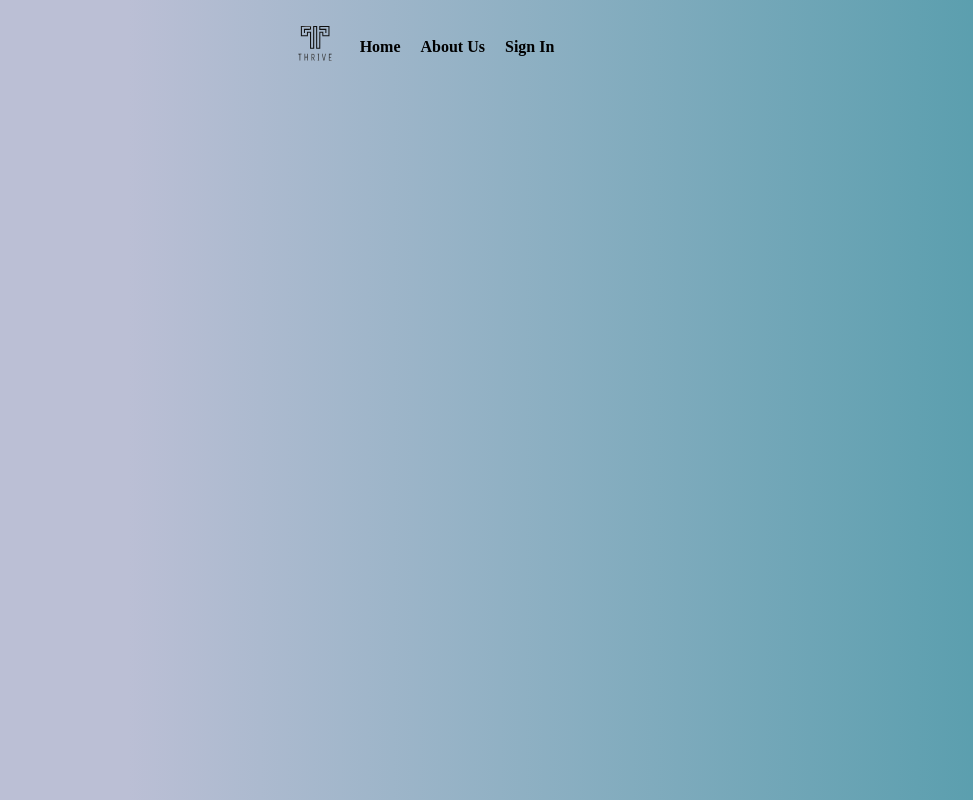
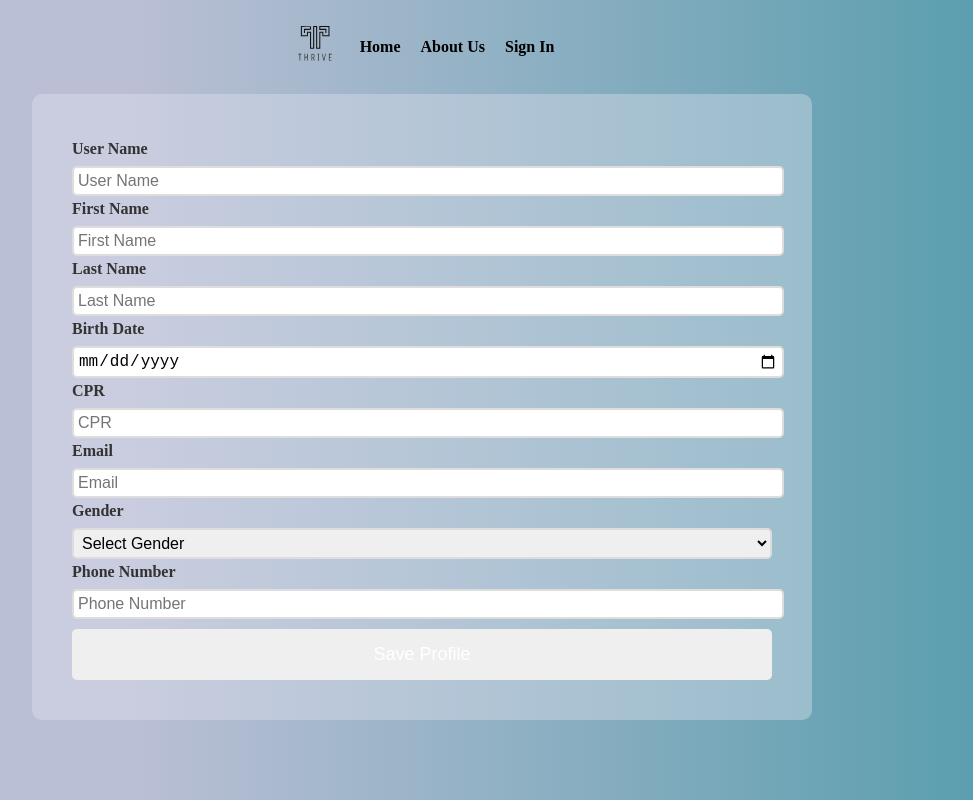
Before and after one commit to ZainabHussain20/Thrive-frontEnd, a React (Vite) app in the folder Thrive/: page /Profile/1/edit in a window 1280 px wide. Shown: the whole page, without its empty margins (218-1191 px from the left). Built offline with nearby package versions, Linux system fonts and the light colour scheme; no server answers.

Commit message:
finish the profile page

```diff
--- a/Thrive/src/App.jsx
+++ b/Thrive/src/App.jsx
@@ -11,6 +11,7 @@ import ProgramDetail from "./pages/ProgramDetail"
 import UpdatePassword from "./pages/UpdatePassword"
 import Reviews from "./components/Reviews"
 import AddProgram from "./components/AddProgram"
+import ProfileCard from "./components/ProfileCard"
 import { CheckSession } from "./services/Auth"
 import { useEffect, useState } from "react"
 
@@ -50,6 +51,7 @@ function App() {
             <Route path="/updatePassword" element={<UpdatePassword />} />
             <Route path="/program/:ProgramId" element={<ProgramDetail />} />
             <Route path="/Profile" element={<Profile />} />
+            <Route path="/Profile/:userId/edit" element={<ProfileCard />} />
           </Routes>
         </main>
       </div>
--- a/Thrive/src/components/ProfileCard.jsx
+++ b/Thrive/src/components/ProfileCard.jsx
@@ -1,33 +1,178 @@
-import React from "react"
+import "../App.css"
 import { useState, useEffect } from "react"
 import Client from "../services/api"
+import { useParams, useNavigate } from "react-router-dom"
 
-const profileCard = ({ profile }) => {
-  const { userName, birthDate, nationality, gender, email, phoneNumber } =
-    profile
+const ProfileCard = () => {
+  const { userId } = useParams()
+  let navigate = useNavigate()
+  const initialState = {
+    userName: "",
+    firstName: "",
+    lastName: "",
+    birthDate: "",
+    cpr: "",
+    email: "",
+    gender: "",
+    phoneNumber: "",
+  }
 
-  const [profils, setProfils] = useState()
   useEffect(() => {
-    fetch("/:userId").then((response) => {
-      setProfils(response.json())
-    })
-  }, [])
+    const fetchUserDetails = async () => {
+      try {
+        const response = await Client.get(`/profile/${userId}`)
+        const user = response.data
+        const formattedBirthDate = user.birthDate
+          ? new Date(user.birthDate).toISOString().split("T")[0]
+          : ""
+        setFormValues({
+          userName: user.userName,
+          firstName: user.firstName,
+          lastName: user.lastName,
+          birthDate: formattedBirthDate,
+          cpr: user.cpr,
+          email: user.email,
+          gender: user.gender,
+          phoneNumber: user.phoneNumber,
+        })
+      } catch (error) {
+        console.error("Error fetching user details:", error)
+      }
+    }
+    fetchUserDetails()
+  }, [userId])
+  const [formValues, setFormValues] = useState(initialState)
+
+  const handleChange = (e) => {
+    setFormValues({ ...formValues, [e.target.name]: e.target.value })
+  }
+
+  const handleSubmit = async (e) => {
+    e.preventDefault()
+    try {
+      const updatedUser = { ...formValues }
+      await Client.put(`/profile/${userId}/edit`, updatedUser)
+      setFormValues(initialState)
+    } catch (error) {
+      console.error("Error updating user:", error)
+    }
+  }
+
   return (
-    <div className="profileCard">
-      <h2>My Profile</h2>
-      <p>userName: {userName}</p>
-
-      <p>birthDate: {birthDate}</p>
-
-      <p>nationality: {nationality}</p>
-
-      <p>gender: {gender}</p>
-
-      <p>email: {email}</p>
-
-      <p>phoneNumber: {phoneNumber}</p>
+    <div className="forms">
+      <form onSubmit={handleSubmit}>
+        <div className="input-wrapper">
+          <label htmlFor="userName" className="label">
+            User Name
+          </label>
+          <input
+            // onChange={handleChange}
+            name="userName"
+            type="text"
+            placeholder="User Name"
+            value={formValues.userName}
+            required
+            className="inputField"
+          />
+        </div>
+        <div className="input-wrapper">
+          <label htmlFor="firstName" className="label">
+            First Name
+          </label>
+          <input
+            onChange={handleChange}
+            name="firstName"
+            type="text"
+            placeholder="First Name"
+            value={formValues.firstName}
+            className="inputField"
+          />
+        </div>
+        <div className="input-wrapper">
+          <label htmlFor="lastName" className="label">
+            Last Name
+          </label>
+          <input
+            onChange={handleChange}
+            name="lastName"
+            type="text"
+            placeholder="Last Name"
+            value={formValues.lastName}
+            className="inputField"
+          />
+        </div>
+        <div className="input-wrapper">
+          <label htmlFor="birthDate" className="label">
+            Birth Date
+          </label>
+          <input
+            // onChange={handleChange}
+            name="birthDate"
+            type="date"
+            placeholder="Birth Date"
+            value={formValues.birthDate}
+            className="inputField"
+          />
+        </div>
+        <div className="input-wrapper">
+          <label htmlFor="cpr" className="label">
+            CPR
+          </label>
+          <input
+            // onChange={handleChange}
+            name="cpr"
+            type="text"
+            placeholder="CPR"
+            value={formValues.cpr}
+            required
+            className="inputField"
+          />
+        </div>
+        <div className="input-wrapper">
+          <label htmlFor="email" className="label">
+            Email
+          </label>
+          <input
+            onChange={handleChange}
+            name="email"
+            type="email"
+            placeholder="Email"
+            value={formValues.email}
+            className="inputField"
+          />
+        </div>
+        <div className="input-wrapper">
+          <label htmlFor="gender" className="label">
+            Gender
+          </label>
+          <select
+            onChange={handleChange}
+            name="gender"
+            value={formValues.gender}
+            className="inputField"
+          >
+            <option value="">Select Gender</option>
+            <option value="Male">Male</option>
+            <option value="Female">Female</option>
+          </select>
+        </div>
+        <div className="input-wrapper">
+          <label htmlFor="phoneNumber" className="label">
+            Phone Number
+          </label>
+          <input
+            onChange={handleChange}
+            name="phoneNumber"
+            type="tel"
+            placeholder="Phone Number"
+            value={formValues.phoneNumber}
+            className="inputField"
+          />
+        </div>
+        <button className="authButton">Save Profile</button>
+      </form>
     </div>
   )
 }
 
-export default profileCard
+export default ProfileCard
--- a/Thrive/src/pages/Profile.jsx
+++ b/Thrive/src/pages/Profile.jsx
@@ -1,106 +1,61 @@
-import React, { useState } from "react"
+import React, { useState, useEffect } from "react"
 import ProfileCard from "../components/ProfileCard"
+import { Link } from "react-router-dom"
+import Client from "../services/api"
+// import { useParams } from "react-router-dom"
 
 const Profile = () => {
-  const userProfile = {
-    name: "",
-    birthDate: "",
-    nationality: "",
-    gender: "",
-    email: "",
-    phoneNumber: "",
-  }
+  const [profile, setProfile] = useState({})
+  const [userId, setUserId] = useState("")
 
-  const [profile, setProfile] = useState(userProfile)
-  const [editMode, setEditMode] = useState(false)
+  useEffect(() => {
+    const storedUserId = localStorage.getItem("userId")
+    if (storedUserId) setUserId(storedUserId)
 
-  const handleEdit = () => {
-    setEditMode(true)
-  }
+    const getprofileDetails = async () => {
+      try {
+        const response = await Client.get(`/profile/${userId}`)
+        setProfile(response.data)
+      } catch (error) {
+        console.error("Error fetching profile details:", error)
+      }
+    }
 
-  const handleChange = (e) => {
-    const { name, value } = e.target
-    setProfile((prevProfile) => ({
-      ...prevProfile,
-      [name]: value,
-    }))
-  }
+    if (userId) {
+      getprofileDetails()
+    }
+  }, [userId])
 
-  const handleSubmit = (e) => {
-    e.preventDefault()
-
-    setEditMode(false)
-    console.log("Updated profile:", profile)
-  }
-
-  return (
-    <div className="profilepage">
-      {!editMode ? (
-        <>
-          <ProfileCard profile={profile} />
-          <button onClick={handleEdit}>Edit Profile</button>
-        </>
-      ) : (
-        <form onSubmit={handleSubmit}>
-          <label>
-            Name:
-            <input
-              type="text"
-              name="name"
-              value={profile.name}
-              onChange={handleChange}
-            />
-          </label>
-          <label>
-            BirthDate:
-            <input
-              type="date"
-              name="birthDate"
-              value={profile.birthDate}
-              onChange={handleChange}
-            />
-          </label>
-          <label>
-            Nationality:
-            <input
-              type="text"
-              name="nationality"
-              value={profile.nationality}
-              onChange={handleChange}
-            />
-          </label>
-          <label>
-            Gender:
-            <input
-              type="text"
-              name="gender"
-              value={profile.gender}
-              onChange={handleChange}
-            />
-          </label>
-          <label>
-            Email:
-            <input
-              type="email"
-              name="email"
-              value={profile.email}
-              onChange={handleChange}
-            />
-          </label>
-          <label>
-            Phone Number:
-            <input
-              type="tel"
-              name="phoneNumber"
-              value={profile.phoneNumber}
-              onChange={handleChange}
-            />
-          </label>
-          <button type="submit">Save</button>
-        </form>
-      )}
+  return profile ? (
+    <div className="program-content">
+      <h2>Name : {profile.userName}</h2>
+      <div>
+        <h3>FirstName : {profile.firstName}</h3>
+      </div>
+      <div>
+        <h3>LastName: {profile.lastName}</h3>
+        <div>
+          <h3>Limit: {profile.gender}</h3>
+        </div>
+        <div>
+          <h3>BirthDate: {profile.birthDate}</h3>
+        </div>
+        <div>
+          <h3>CPR: {profile.cpr}</h3>
+        </div>
+        <div>
+          <h3>Email: {profile.email}</h3>
+        </div>
+        <div>
+          <h3>Gender: {profile.gender}</h3>
+        </div>
+        <div>
+          <h3>Phone Number: {profile.phoneNumber}</h3>
+        </div>
+      </div>
+      <Link to={`/Profile/${userId}/edit`}>Edit profile</Link>
     </div>
-  )
+  ) : null
 }
 
 export default Profile
```
